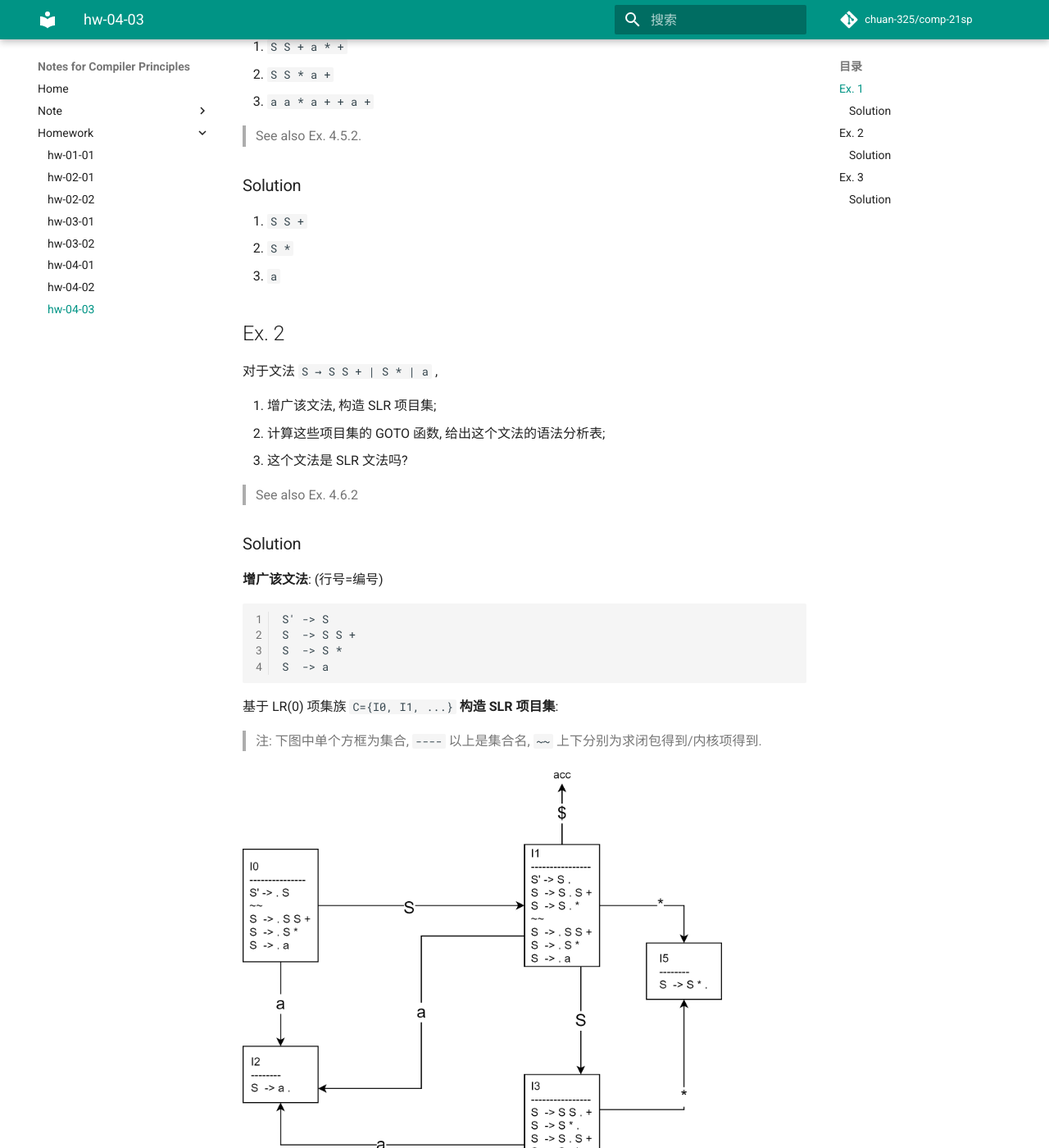
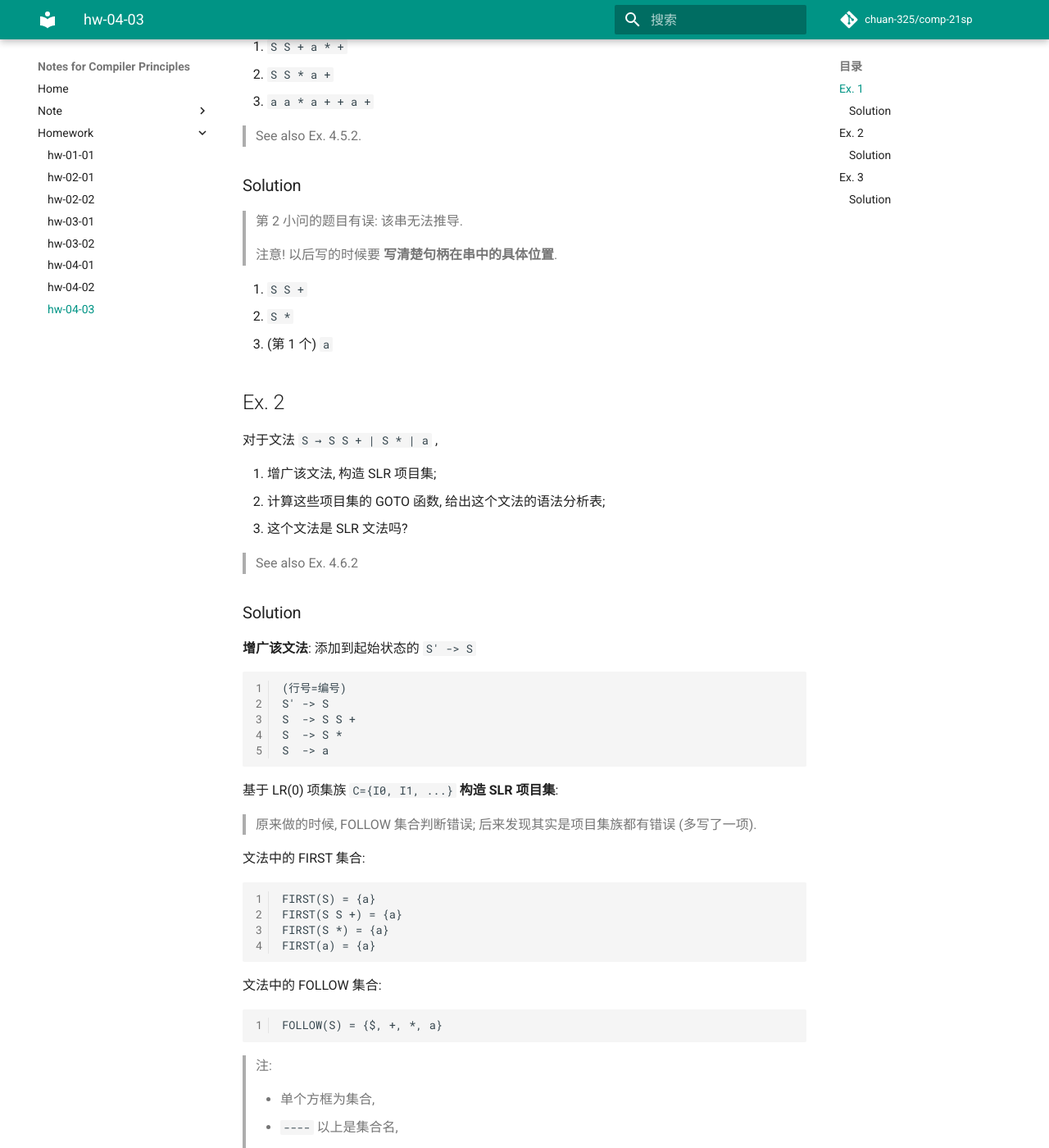
Before and after one commit to chuan-325/comp-21sp, an MkDocs documentation site: the page built from docs/hw/hw_04_03.md, in a window 1280 px wide and 1400 px high, scrolled down 228 px. Shown: the whole window at 82% size. Built offline with MkDocs 1.6.1 and Material for MkDocs 9.7.7, drawn with Linux system fonts in a browser that asks for light colours; comment, search, counter and statistics services are not loaded; some of the changed text lies outside the part shown.

Commit message:
hw 04 03: modified, revised

````diff
--- a/docs/hw/hw_04_03.md
+++ b/docs/hw/hw_04_03.md
@@ -12,9 +12,13 @@
 
 ### Solution
 
+> 第 2 小问的题目有误: 该串无法推导.
+
+> 注意! 以后写的时候要 **写清楚句柄在串中的具体位置**.
+
 1. `S S +`
 2. `S *`
-3. `a`
+3. (第 1 个) `a`
 
 ## Ex. 2
 
@@ -28,9 +32,10 @@
 
 ### Solution
 
-**增广该文法**: (行号=编号)
+**增广该文法**: 添加到起始状态的 `S' -> S`
 
 ```
+(行号=编号)
 S' -> S
 S  -> S S +
 S  -> S *
@@ -39,9 +44,41 @@
 
 基于 LR(0) 项集族 `C={I0, I1, ...}` **构造 SLR 项目集**:
 
-> 注: 下图中单个方框为集合, `----` 以上是集合名, `~~` 上下分别为求闭包得到/内核项得到.
+> 原来做的时候, FOLLOW 集合判断错误; 后来发现其实是项目集族都有错误 (多写了一项).
 
-![ex02-lr-0](hw_04_03.assets/comp0403-ex2-lr-0.png)
+文法中的 FIRST 集合:
+
+```
+FIRST(S) = {a}
+FIRST(S S +) = {a}
+FIRST(S *) = {a}
+FIRST(a) = {a}
+```
+
+文法中的 FOLLOW 集合:
+
+```
+FOLLOW(S) = {$, +, *, a}
+```
+
+> 注:
+>
+> - 单个方框为集合,
+> - `----` 以上是集合名,
+> - `~~` 上下分别为求闭包得到/内核项得到.
+
+![ex02-lr-0](hw_04_03.assets/comp0403-ex2-lr-0.png){ : style="height:400px"}
+
+**语法分析表**:
+
+步骤:
+
+1. 对所有的 `A -> α . a β` 找移进操作;
+2. 对所有的 `A -> α .` 找归约操作;
+3. 把 `S' -> S` 对应的 `$` 项目设为 acc;
+4. 保留其他空白, 意为 error.
+
+![ex2-slr-table](hw_04_03.assets/comp0403-ex2-slr-table.png){ : style="height:150px"}
 
 **GOTO 函数**:
 
@@ -80,9 +111,24 @@
 S  -> a
 ```
 
+文法中的 FIRST 集合:
+
+```
+FIRST(S) = {a}
+FIRST(S S +) = {a}
+FIRST(S *) = {a}
+FIRST(a) = {a}
+```
+
+文法中的 FOLLOW 集合:
+
+```
+FOLLOW(S) = {$, +, *, a}
+```
+
 **构造规范 LR 项目集族**:
 
-![ex02-lr-1](hw_04_03.assets/comp0403-ex2-lr-1.png)
+![ex02-lr-1](hw_04_03.assets/comp0403-ex2-lr-1.png){ : style="height:400px"}
 
 GOTO 函数:
 
@@ -95,8 +141,8 @@
 
 **构建语法分析表**:
 
-![comp0403-ex2-lr1-table](hw_04_03.assets/comp0403-ex2-lr1-table.png)
+![comp0403-ex2-lr1-table](hw_04_03.assets/comp0403-ex2-lr1-table.png){ : style="height:180px"}
 
 **构建 LALR 项目集族**:
 
-![comp0403-ex2-lalr](hw_04_03.assets/comp0403-ex2-lalr.png)
+![comp0403-ex2-lalr](hw_04_03.assets/comp0403-ex2-lalr.png){ : style="height:350px"}
````
Also changed, not shown: other parts of docs/hw/hw_04_03.md (+1 -7 lines), docs/hw/hw_04_03.assets/comp0403-ex2-lalr.png, docs/hw/hw_04_03.assets/comp0403-ex2-lr-0.png, docs/hw/hw_04_03.assets/comp0403-ex2-lr-1.png, docs/hw/hw_04_03.assets/comp0403-ex2-lr1-table.png, docs/hw/hw_04_03.assets/comp0403-ex2-slr-table.png, 1 other file.
